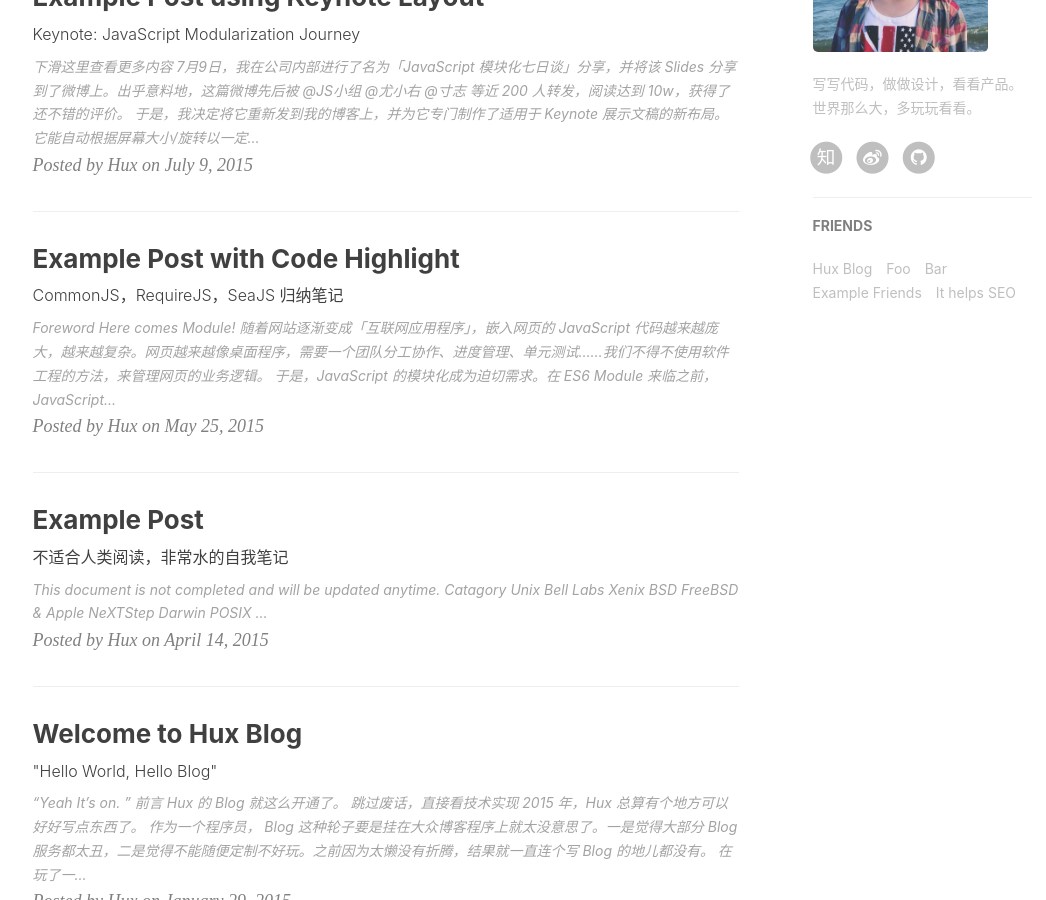
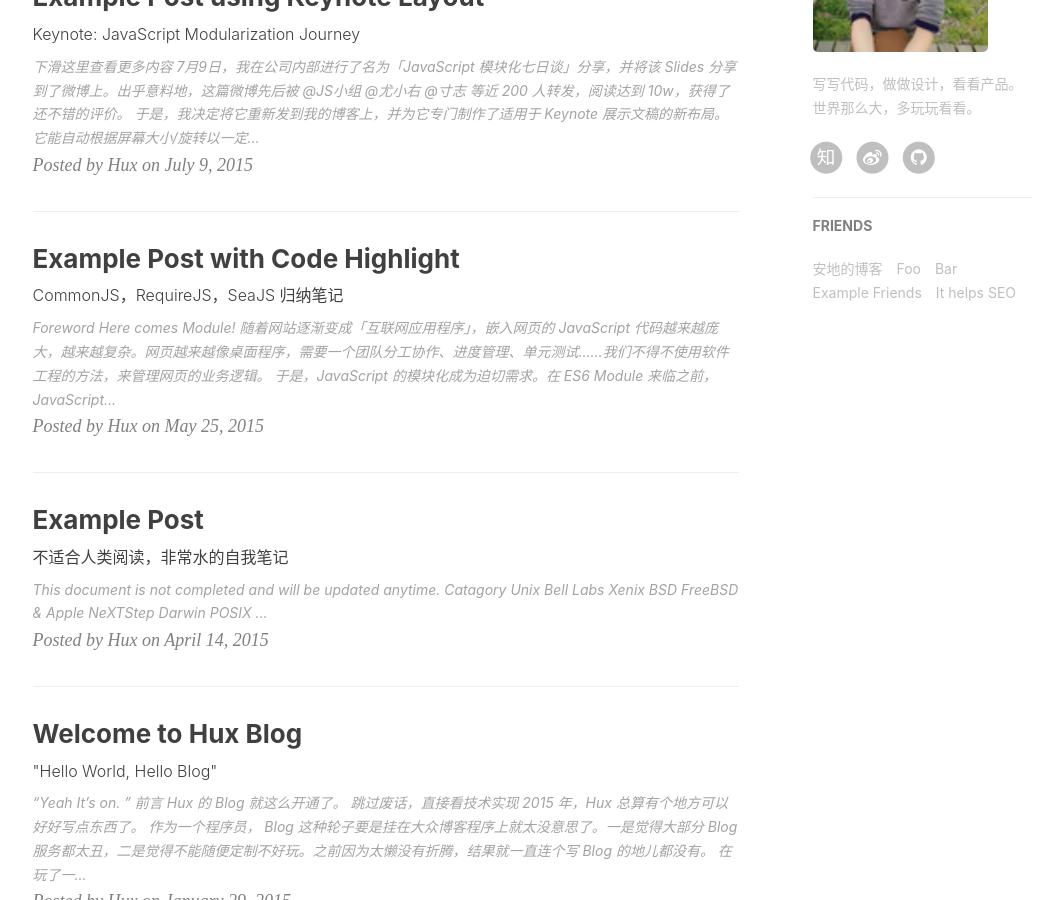
Before and after one commit to myandy/myandy.github.io, a Jekyll site: the page built from index.html, in a window 1280 px wide and 900 px high, scrolled down 749 px. Shown: the whole window, without its empty margins (135-1181 px from the left). Built offline with Jekyll 4.4.1, drawn with Linux system fonts in a browser that asks for light colours; nearby versions of some CDN libraries; the list of posts is cut into pages by our own code; comment, search, counter and statistics services are not loaded.

Commit message:
信息更改

```diff
--- a/CNAME
+++ b/CNAME
@@ -1 +1 @@
-example.com
+anddymao.com
--- a/_config.yml
+++ b/_config.yml
@@ -62,7 +62,7 @@
 # Sidebar settings
 sidebar: true                           # whether or not using Sidebar.
 sidebar-about-description: "写写代码，做做设计，看看产品。世界那么大，多玩玩看看。"
-sidebar-avatar: /img/avatar-hux.jpg      # use absolute URL, seeing it's used in both `/` and `/about/`
+sidebar-avatar: /img/avatar-andy.jpg      # use absolute URL, seeing it's used in both `/` and `/about/`
 
 
 
@@ -75,8 +75,8 @@
 # Friends
 friends: [
     {
-        title: "Hux Blog",
-        href: "http://huangxuan.me"
+        title: "安地的博客",
+        href: "http://anddymao.com"
     },{
         title: "Foo",
         href: "#"
```
Also changed, not shown: img/avatar-andy.jpg (added), img/avatar-hux.jpg (deleted), 1 other file.
